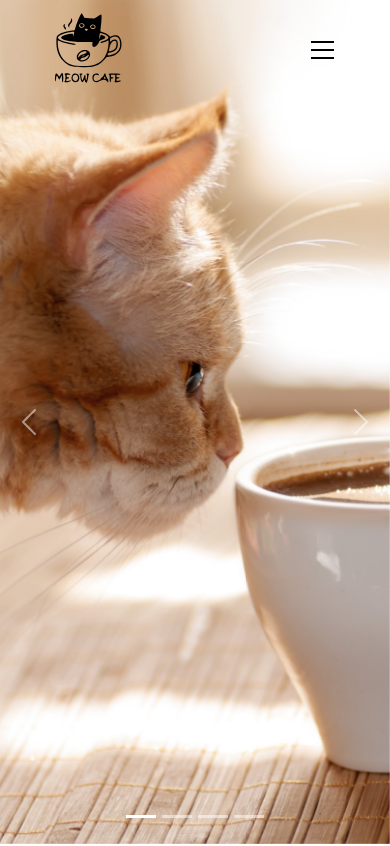
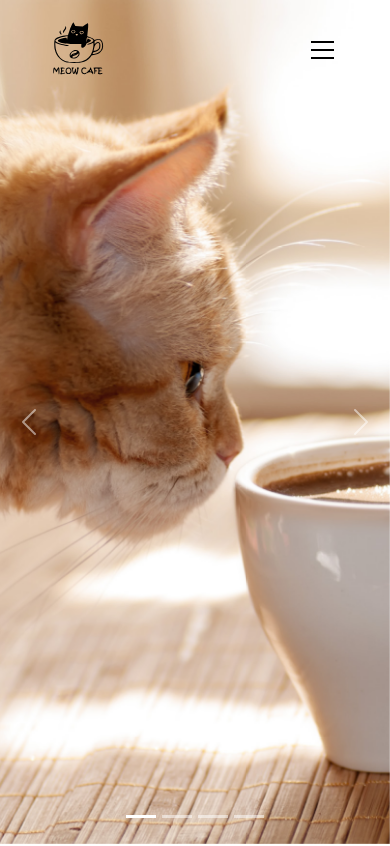
Before and after one commit to flysky31/meow2, a plain HTML site: page index.html in a window 390 px wide. Shown: the top 846 px of the page. Drawn offline with nearby package versions, Linux system fonts and the light colour scheme.

Commit message:
Update main.css

```diff
--- a/css/main.css
+++ b/css/main.css
@@ -348,6 +348,9 @@ img {
   }
 }
 @media (max-width: 1023px) {
+  #wrap #header .inner .logo {
+    max-width: 60px;
+  }
   #wrap #header .inner .gnb_m {
     display: block;
     background: none;
```
